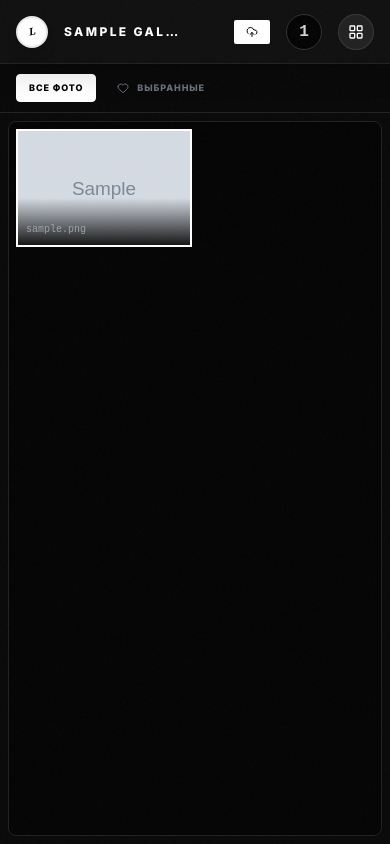
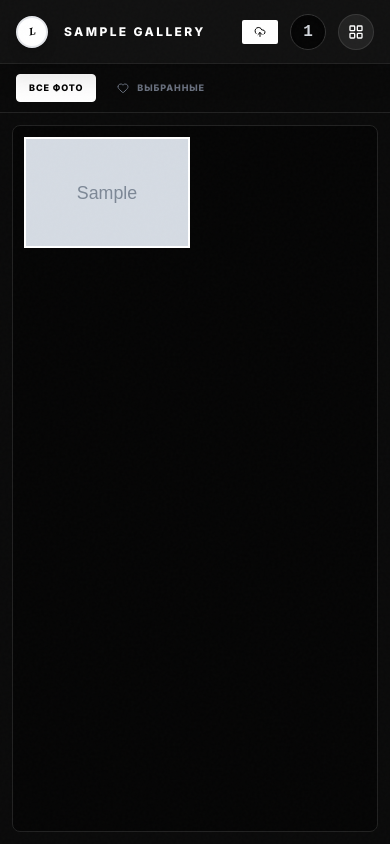
Before and after one commit to maria-antonova616/Lumen, a Django app: page /author/1/gallery/1/ in a window 390 px wide. Run offline with Django 5.2, Linux system fonts and the light colour scheme; a user stored in the database is signed in; tables that the repository leaves empty hold one stand-in row (values such as "Sample post"); grey boxes marked "Sample" are stand-in pictures; some libraries are stand-ins or nearby versions.

Commit message:
ui: improve mobile layout and photo viewing experience

```diff
--- a/gallery/apps.py
+++ b/gallery/apps.py
@@ -6,7 +6,6 @@ class GalleryConfig(AppConfig):
     name = 'gallery'
 
     def ready(self):
-        # Запускаем очистку только при реальном старте сервера, а не при миграциях
         if 'runserver' in sys.argv:
             from .utils import cleanup_unused_files
             try:
--- a/gallery/models.py
+++ b/gallery/models.py
@@ -101,6 +101,4 @@ def delete_photo_files(sender, instance, **kwargs):
 
 @receiver(post_delete, sender=Gallery)
 def delete_gallery_folder(sender, instance, **kwargs):
-    # При удалении галереи пытаемся удалить папку, если она пуста или содержит только эти фото
-    # Фото уже удалены сигналом выше, так как Gallery.delete() вызывает CASCADE удаление Photo
     pass
--- a/gallery/utils.py
+++ b/gallery/utils.py
@@ -7,7 +7,6 @@ def cleanup_unused_files():
     if not os.path.exists(media_root):
         return
 
-    # Получаем все пути к файлам, которые есть в базе
     db_files = set()
     for photo in Photo.objects.all():
         if photo.image:
@@ -15,7 +14,6 @@ def cleanup_unused_files():
         if photo.thumbnail:
             db_files.add(os.path.normpath(photo.thumbnail.path))
 
-    # Рекурсивно обходим папку media и удаляем то, чего нет в базе
     for root, dirs, files in os.walk(media_root):
         for file in files:
             file_path = os.path.normpath(os.path.join(root, file))
@@ -26,7 +24,6 @@ def cleanup_unused_files():
                 except Exception as e:
                     print(f"Error deleting file {file_path}: {e}")
 
-        # Удаляем пустые папки
         for d in dirs:
             dir_path = os.path.join(root, d)
             if not os.listdir(dir_path):
--- a/gallery/views.py
+++ b/gallery/views.py
@@ -110,7 +110,6 @@ def dashboard(request):
 
     total_galleries = galleries.count()
 
-    # Использование Sum и Avg для расчета KPI
     stats = galleries.aggregate(
         total_likes=Sum('total_likes_count'),
         avg_likes=Avg('total_likes_count')
@@ -445,12 +444,12 @@ def gallery_access(request, pk):
                         access_obj.role = access_obj.original_role
                         access_obj.original_role = None
                         access_obj.save()
-                    elif access_obj.role == 'CLIENT': # Если не было original_role, но текущая роль CLIENT (была принудительно поставлена), то возвращаем на VIEWER
+                    elif access_obj.role == 'CLIENT':
                         access_obj.role = 'VIEWER'
                         access_obj.save()
 
             users_data = f.cleaned_data.get('users_data', '')
-            new_user_role = request.POST.get('new_user_role', 'VIEWER') # Получаем роль для новых пользователей
+            new_user_role = request.POST.get('new_user_role', 'VIEWER')
             if users_data:
                 for uname in [u.strip() for u in users_data.split(',') if u.strip()]:
                     try: u = CustomUser.objects.get(username=uname); GalleryAccess.objects.get_or_create(gallery=gallery, user=u, defaults={'role': new_user_role})
--- a/templates/base.html
+++ b/templates/base.html
@@ -3,7 +3,7 @@
 <html lang="ru">
 <head>
     <meta charset="UTF-8">
-    <meta name="viewport" content="width=device-width, initial-scale=1.0">
+    <meta name="viewport" content="width=device-width, initial-scale=1.0, viewport-fit=cover">
         <title>{% block title %}LUMEN | Likedown Gallery{% endblock %}</title>
         <link rel="icon" type="image/x-icon" href="{% static 'img/favicon.ico' %}">
     <script src="https://cdn.tailwindcss.com"></script>
@@ -32,6 +32,20 @@
     </script>
     <style>
       @import url('https://fonts.googleapis.com/css2?family=Inter:wght@200;400;500;600;800&display=swap');
+
+      :root {
+        --sat: env(safe-area-inset-top);
+        --sar: env(safe-area-inset-right);
+        --sab: env(safe-area-inset-bottom);
+        --sal: env(safe-area-inset-left);
+      }
+
+      html, body {
+        overflow-x: hidden;
+        position: relative;
+        width: 100%;
+      }
+
       /* Custom scrollbar for dark theme */
       ::-webkit-scrollbar {
         width: 6px;
--- a/templates/gallery/detail.html
+++ b/templates/gallery/detail.html
@@ -9,15 +9,15 @@
           <div class="w-8 h-8 md:w-10 md:h-10 rounded-full bg-white shadow-lg flex items-center justify-center border-2 border-gray-200">
              <span class="font-serif font-bold text-black text-[10px] italic tracking-tighter transform -rotate-12">L</span>
           </div>
-          <div class="flex flex-col justify-center">
-            <h1 class="text-white text-xs md:text-xs font-bold tracking-[0.2em] uppercase truncate max-w-[120px] md:max-w-none">{{ gallery.title }}</h1>
+          <div class="flex flex-col justify-center min-w-0">
+            <h1 class="text-white text-xs md:text-xs font-bold tracking-[0.2em] uppercase truncate max-w-[150px] md:max-w-none">{{ gallery.title }}</h1>
             <span class="text-[9px] text-gray-500 font-mono uppercase mt-0.5 hidden md:block">
                 {% if is_owner %}РЕЖИМ АВТОРА{% else %}{{ role_name }}{% endif %}
                 {% if gallery.is_common_likes %}<span class="text-green-500 ml-2">• ОБЩИЕ ЛАЙКИ</span>{% endif %}
             </span>
           </div>
         </div>
-        <div class="flex items-center gap-4 md:gap-6 relative z-10">
+        <div class="flex items-center gap-3 md:gap-6 relative z-10">
             {% if is_owner %}
                 <form id="upload-form" action="{% url 'gallery_upload' gallery.photographer.id gallery.id %}" method="post" enctype="multipart/form-data" class="flex items-center">
                     {% csrf_token %}
@@ -31,23 +31,23 @@
             <div class="flex flex-col items-end">
                  <div class="bg-[#050505] w-9 h-9 md:w-12 md:h-12 rounded-full border border-[#333] shadow-inner flex items-center justify-center relative">
                     <span id="header-liked-count" class="font-mono text-base md:text-lg font-bold text-gray-300">{{ liked_count }}</span>
-                    {% if not is_owner %}<div class="absolute -bottom-4 text-[7px] text-gray-500 font-mono">MAX {{ gallery.max_selection_count }}</div>{% endif %}
+                    {% if not is_owner %}<div class="absolute -bottom-4 text-[7px] text-gray-500 font-mono hidden md:block">MAX {{ gallery.max_selection_count }}</div>{% endif %}
                  </div>
             </div>
             {% endif %}
-            <a href="{% url 'dashboard' %}" class="w-9 h-9 md:w-10 md:h-10 rounded-full bg-[#222] flex items-center justify-center border border-white/10 hover:bg-white hover:text-black transition-colors"><i data-lucide="layout-grid" class="w-4 h-4"></i></a>
+            <a href="{% url 'dashboard' %}" class="w-9 h-9 md:w-10 md:h-10 rounded-full bg-[#222] flex items-center justify-center border border-white/10 hover:bg-white hover:text-black transition-colors shrink-0"><i data-lucide="layout-grid" class="w-4 h-4"></i></a>
         </div>
       </header>
       {% if can_like or is_owner %}
       <div class="w-full bg-[#0a0a0a]/95 backdrop-blur-sm border-b border-[#222] z-20 flex flex-col shrink-0">
-            <div class="flex items-center px-4 md:px-6 h-12 md:h-14 gap-2 overflow-x-auto custom-scrollbar">
-                 <a href="?filter=ALL" class="text-[9px] md:text-[10px] uppercase font-bold tracking-widest px-3 py-1.5 md:px-4 md:py-2 rounded border transition-all {% if view_filter == 'ALL' %}bg-white text-black border-white{% else %}bg-transparent text-gray-500 border-transparent hover:text-white{% endif %}">Все фото</a>
-                 <a href="?filter=LIKED" class="text-[9px] md:text-[10px] uppercase font-bold tracking-widest px-3 py-1.5 md:px-4 md:py-2 rounded border transition-all flex items-center gap-2 {% if view_filter == 'LIKED' %}bg-white text-black border-white{% else %}bg-transparent text-gray-500 border-transparent hover:text-white{% endif %}">
+            <div class="flex items-center px-4 md:px-8 h-12 md:h-14 gap-2 overflow-x-auto no-scrollbar">
+                 <a href="?filter=ALL" class="text-[9px] md:text-[10px] uppercase font-bold tracking-widest px-3 py-1.5 md:px-4 md:py-2 rounded border transition-all whitespace-nowrap {% if view_filter == 'ALL' %}bg-white text-black border-white{% else %}bg-transparent text-gray-500 border-transparent hover:text-white{% endif %}">Все фото</a>
+                 <a href="?filter=LIKED" class="text-[9px] md:text-[10px] uppercase font-bold tracking-widest px-3 py-1.5 md:px-4 md:py-2 rounded border transition-all flex items-center gap-2 whitespace-nowrap {% if view_filter == 'LIKED' %}bg-white text-black border-white{% else %}bg-transparent text-gray-500 border-transparent hover:text-white{% endif %}">
                     <i data-lucide="heart" class="w-3 h-3 {% if view_filter == 'LIKED' %}fill-black{% endif %}"></i> Выбранные
                  </a>
             </div>
             {% if is_owner and view_filter == 'LIKED' %}
-            <div class="flex items-center px-4 md:px-6 pb-2 md:pb-3 gap-2 overflow-x-auto custom-scrollbar">
+            <div class="flex items-center px-4 md:px-8 pb-3 gap-2 overflow-x-auto no-scrollbar">
                 <span class="text-[9px] text-gray-500 font-bold uppercase tracking-widest mr-1 shrink-0">Клиент:</span>
                 <a href="?filter=LIKED" class="whitespace-nowrap text-[9px] font-bold px-2 py-0.5 rounded-full border transition-all {% if not current_client_id %}bg-[#222] text-white border-white{% else %}bg-transparent text-gray-500 border-[#333] hover:border-gray-500{% endif %}">Все</a>
                 {% for client in clients_with_likes %}
@@ -57,10 +57,10 @@
             {% endif %}
       </div>
       {% endif %}
-      <main class="flex-1 relative bg-[#0a0a0a] overflow-hidden p-2 md:p-6">
+      <main class="flex-1 relative bg-[#0a0a0a] overflow-hidden p-3 md:p-8">
         <div class="w-full h-full relative bg-[#050505] rounded-lg overflow-hidden border border-[#222] flex flex-col">
-           <div class="flex-1 overflow-y-auto custom-scrollbar p-2 md:p-6">
-               <div id="photo-grid" class="grid grid-cols-2 md:grid-cols-4 lg:grid-cols-5 xl:grid-cols-6 gap-2 md:gap-3">
+           <div class="flex-1 overflow-y-auto custom-scrollbar p-3 md:p-8">
+               <div id="photo-grid" class="grid grid-cols-2 sm:grid-cols-3 md:grid-cols-4 lg:grid-cols-5 xl:grid-cols-6 gap-3 md:gap-4">
                    {% for photo in photos %}
                        {% with state=photo_states|get_item:photo.id %}
                        <div
@@ -76,7 +76,7 @@
                            {% if is_owner %}
                            <div class="absolute top-0 right-0 p-2 opacity-0 group-hover:opacity-100 transition-opacity z-20">
                                <form action="{% url 'photo_delete' photo.id %}" method="post" onsubmit="return confirm('Удалить фото безвозвратно?');">{% csrf_token %}
-                                   <button type="submit" class="bg-red-600 text-white w-6 h-6 rounded flex items-center justify-center hover:bg-red-500 shadow-md"><i data-lucide="trash-2" class="w-3 h-3"></i></button>
+                                   <button type="submit" class="bg-red-600 text-white w-7 h-7 rounded flex items-center justify-center hover:bg-red-500 shadow-md transition-colors"><i data-lucide="trash-2" class="w-4 h-4"></i></button>
                                </form>
                            </div>
                            {% endif %}
@@ -85,7 +85,7 @@
                                 <button
                                     id="grid-btn-{{ photo.id }}"
                                     onclick="toggleLike(event, '{{ photo.id }}')"
-                                    class="flex items-center gap-1.5 px-2 py-1.5 rounded-full transition-all shadow-lg border backdrop-blur-sm
+                                    class="flex items-center gap-1.5 px-2.5 py-1.5 rounded-full transition-all shadow-lg border backdrop-blur-md
                                     {% if state.liked_by_me %}
                                         bg-white text-black border-white
                                     {% else %}
@@ -93,15 +93,15 @@
                                         {% if not state.show_count %}opacity-0 group-hover:opacity-100{% endif %}
                                     {% endif %}"
                                 >
-                                    <i data-lucide="heart" class="w-3 h-3" {% if state.liked_by_me %}fill="currentColor"{% else %}fill="none"{% endif %}></i>
+                                    <i data-lucide="heart" class="w-3.5 h-3.5" {% if state.liked_by_me %}fill="currentColor"{% else %}fill="none"{% endif %}></i>
                                     <span class="text-[9px] font-bold font-mono {% if not state.show_count %}hidden{% endif %}">
                                         {{ state.total_likes }}
                                     </span>
                                 </button>
                            </div>
                            {% endif %}
-                           <div class="absolute bottom-0 left-0 right-0 bg-gradient-to-t from-black/90 to-transparent pt-6 pb-2 px-2 pointer-events-none">
-                               <span class="text-[10px] font-mono text-gray-400 group-hover:text-white transition-colors truncate block">
+                           <div class="absolute bottom-0 left-0 right-0 bg-gradient-to-t from-black/90 to-transparent pt-8 pb-2 px-2 pointer-events-none opacity-0 group-hover:opacity-100 transition-opacity">
+                               <span class="text-[9px] font-mono text-gray-400 group-hover:text-white transition-colors truncate block">
                                    {{ photo.original_filename|default:photo.image.name|basename }}
                                </span>
                            </div>
@@ -111,57 +111,68 @@
                        <div class="col-span-full h-64 flex flex-col items-center justify-center text-gray-500 gap-4"><i data-lucide="image" class="w-12 h-12 opacity-20"></i><p class="text-xs uppercase tracking-widest">{% if view_filter == 'LIKED' %}В этой категории нет фото{% else %}Галерея пуста{% endif %}</p></div>
                    {% endfor %}
                </div>
-               <div class="h-12 md:h-0"></div>
+               <div class="h-16 md:h-0"></div>
            </div>
         </div>
       </main>
-      <div id="modal" class="hidden fixed inset-0 z-50 bg-black flex flex-col md:flex-row">
+      <div id="modal" class="hidden fixed inset-0 z-[100] bg-black flex flex-col md:flex-row">
             <div class="flex-1 relative bg-black flex items-center justify-center p-2 md:p-8 select-none" onclick="closeModal()">
-                <!-- Navigation Buttons -->
-                <button onclick="prevPhoto(event)" class="absolute left-4 z-50 p-4 text-white/20 hover:text-white transition-all group">
-                    <i data-lucide="chevron-left" class="w-10 h-10 group-hover:scale-110"></i>
+                <button onclick="prevPhoto(event)" class="absolute left-2 md:left-4 z-50 p-2 md:p-4 text-white/20 hover:text-white transition-all group">
+                    <i data-lucide="chevron-left" class="w-8 h-8 md:w-10 md:h-10 group-hover:scale-110"></i>
                 </button>
-                <button onclick="nextPhoto(event)" class="absolute right-4 z-50 p-4 text-white/20 hover:text-white transition-all group">
-                    <i data-lucide="chevron-right" class="w-10 h-10 group-hover:scale-110"></i>
+                <button onclick="nextPhoto(event)" class="absolute right-2 md:right-4 z-50 p-2 md:p-4 text-white/20 hover:text-white transition-all group">
+                    <i data-lucide="chevron-right" class="w-8 h-8 md:w-10 md:h-10 group-hover:scale-110"></i>
                 </button>
 
-                <button class="absolute top-6 left-6 text-white z-50" onclick="closeModal(); event.stopPropagation();"><div class="flex items-center gap-2 bg-black/50 px-3 py-1.5 rounded-full border border-white/10 backdrop-blur-md hover:bg-white/10 transition-colors"><i data-lucide="arrow-left" class="w-4 h-4"></i> <span class="text-xs font-bold uppercase tracking-widest">Назад</span></div></button>
+                <button class="absolute top-4 left-4 text-white z-50 md:top-8 md:left-8" onclick="closeModal(); event.stopPropagation();">
+                    <div class="flex items-center gap-2 bg-black/50 px-3 py-1.5 rounded-full border border-white/10 backdrop-blur-md hover:bg-white/10 transition-colors">
+                        <i data-lucide="x" class="w-4 h-4"></i>
+                        <span class="text-[10px] font-bold uppercase tracking-widest hidden sm:inline">Закрыть</span>
+                    </div>
+                </button>
                 <img id="modal-img" src="" class="max-w-full max-h-full object-contain shadow-2xl transition-all duration-300" onclick="event.stopPropagation();">
             </div>
-            <div class="w-full md:w-80 bg-[#0a0a0a] border-t md:border-t-0 md:border-l border-[#222] p-6 flex flex-col shrink-0 max-h-[50vh] md:max-h-full overflow-y-auto custom-scrollbar">
-                <div class="mb-6 pb-6 border-b border-white/5">
-                    <h3 class="text-[9px] font-bold uppercase tracking-widest text-gray-600 mb-2">Файл</h3>
+            <div id="modal-sidebar" class="w-full md:w-80 bg-[#0a0a0a] border-t md:border-t-0 md:border-l border-[#222] p-0 md:p-8 flex flex-col shrink-0 max-h-[60vh] md:max-h-full overflow-y-auto custom-scrollbar rounded-t-2xl md:rounded-t-none transition-all duration-500 ease-in-out relative z-10">
+                <div class="w-full md:hidden h-10 flex items-center justify-center cursor-pointer group shrink-0" id="sidebar-toggle-area">
+                    <div class="w-12 h-1 bg-white/20 rounded-full group-hover:bg-white/40 transition-colors"></div>
+                </div>
+
+                <div class="space-y-6 px-4 pb-8 md:px-0 md:pb-0" id="sidebar-content">
+                    <div class="pb-5 border-b border-white/5">
+                        <h3 class="text-[9px] font-bold uppercase tracking-[0.2em] text-gray-600 mb-2">Файл</h3>
                         <div class="flex items-center gap-2 bg-white/5 p-2 rounded border border-white/10 group cursor-pointer" onclick="copyToClipboard(document.getElementById('modal-filename').textContent)">
                             <span id="modal-filename" class="text-[10px] font-mono text-gray-400 break-all leading-relaxed"></span>
                             <i data-lucide="copy" class="w-3 h-3 text-gray-600 group-hover:text-white transition-colors shrink-0"></i>
                         </div>
                     </div>
 
-                <div id="photographer-note-container" class="mb-6 pb-6 border-b border-white/5 hidden">
-                    <h3 class="text-[9px] font-bold uppercase tracking-widest text-gray-600 mb-2">Примечание фотографа</h3>
+                    <div id="photographer-note-container" class="pb-5 border-b border-white/5 hidden">
+                        <h3 class="text-[9px] font-bold uppercase tracking-[0.2em] text-gray-600 mb-2">Примечание автора</h3>
                         {% if is_owner %}
-                        <textarea id="modal-note" class="w-full bg-[#111] border border-[#222] rounded-sm p-3 text-xs text-white focus:outline-none focus:border-white transition-colors h-24 resize-none placeholder-gray-700" placeholder="Ваше примечание для клиента..."></textarea>
-                        <button onclick="saveNote()" class="mt-2 text-[9px] font-bold uppercase text-gray-500 hover:text-white transition-colors">Обновить примечание</button>
+                            <textarea id="modal-note" class="w-full bg-[#111] border border-[#222] rounded-sm p-3 text-[11px] text-white focus:outline-none focus:border-white transition-colors h-20 resize-none placeholder-gray-700" placeholder="Заметка..."></textarea>
+                            <button onclick="saveNote()" class="mt-2 text-[9px] font-bold uppercase text-gray-500 hover:text-white transition-colors flex items-center gap-1.5"><i data-lucide="save" class="w-3 h-3"></i> Обновить</button>
                         {% else %}
-                        <p id="modal-note-display" class="text-xs text-blue-400 italic bg-blue-400/5 p-3 rounded border border-blue-400/10"></p>
+                            <p id="modal-note-display" class="text-[11px] text-blue-400 italic bg-blue-400/5 p-3 rounded border border-blue-400/10 leading-relaxed"></p>
                         {% endif %}
                     </div>
 
-                <div class="flex-1">
-                    <h3 class="text-[9px] font-bold uppercase tracking-widest text-gray-600 mb-4">Комментарии</h3>
-                    <div id="modal-comments-list" class="mb-6"></div>
+                    <div class="min-h-0 flex flex-col">
+                        <h3 class="text-[9px] font-bold uppercase tracking-[0.2em] text-gray-600 mb-3">Комментарии</h3>
+                        <div id="modal-comments-list" class="space-y-3 mb-4"></div>
 
-                    <h3 class="text-[9px] font-bold uppercase tracking-widest text-gray-600 mb-2">Ваш комментарий</h3>
-                    <textarea id="modal-comment" class="w-full bg-[#111] border border-[#222] rounded-sm p-4 text-sm text-white focus:outline-none focus:border-white transition-colors h-32 resize-none placeholder-gray-700" placeholder="Пожелания по ретуши..."></textarea>
-                    <button onclick="saveComment()" class="mt-4 w-full py-3 bg-white/5 border border-white/10 text-[10px] font-bold uppercase tracking-widest hover:bg-white hover:text-black transition-all">Сохранить</button>
+                        <h3 class="text-[9px] font-bold uppercase tracking-[0.2em] text-gray-600 mb-2">Ваш комментарий</h3>
+                        <textarea id="modal-comment" class="w-full bg-[#111] border border-[#222] rounded-sm p-3 text-[11px] text-white focus:outline-none focus:border-white transition-colors h-24 resize-none placeholder-gray-700" placeholder="Пожелания..."></textarea>
+                        <button onclick="saveComment()" class="mt-3 w-full py-3 bg-white/5 border border-white/10 text-[10px] font-bold uppercase tracking-widest hover:bg-white hover:text-black transition-all">Сохранить</button>
                     </div>
+
                     {% if can_like %}
-                <div class="mt-auto pt-6 border-t border-[#222]">
-                    <button id="modal-like-btn" onclick="toggleLike(event, currentPhotoId)" class="w-full py-4 border border-white/20 text-white font-bold uppercase tracking-widest flex justify-center items-center gap-2 transition-all hover:bg-white/5">
-                        <i id="modal-like-icon" data-lucide="heart" class="w-4 h-4"></i> <span id="modal-like-text">Лайк</span>
+                    <div class="pt-2 pb-4">
+                        <button id="modal-like-btn" onclick="toggleLike(event, currentPhotoId)" class="w-full py-4 bg-white text-black font-bold uppercase tracking-widest flex justify-center items-center gap-2 transition-all hover:bg-gray-200 shadow-xl">
+                            <i id="modal-like-icon" data-lucide="heart" class="w-4 h-4"></i> <span id="modal-like-text">Выбрать</span>
                         </button>
                     </div>
                     {% endif %}
+                </div>
             </div>
       </div>
       <div id="upload-overlay" class="hidden fixed inset-0 z-[100] bg-black/90 backdrop-blur-sm flex flex-col items-center justify-center p-6">
@@ -484,7 +495,7 @@
         });
     }
 
-    async function compressImage(file) {
+    function compressImage(file) {
         return new Promise((resolve) => {
             const reader = new FileReader();
             reader.readAsDataURL(file);
@@ -505,5 +516,56 @@
             };
         });
     }
+
+    let sidebarStartY = 0;
+    const sidebar = document.getElementById('modal-sidebar');
+    const sidebarContent = document.getElementById('sidebar-content');
+    const toggleArea = document.getElementById('sidebar-toggle-area');
+
+    function setSidebarState(isMaximized) {
+        if (isMaximized) {
+            sidebar.style.maxHeight = '60vh';
+            sidebarContent.style.opacity = '1';
+            sidebarContent.style.pointerEvents = 'auto';
+        } else {
+            sidebar.style.maxHeight = '40px';
+            sidebarContent.style.opacity = '0';
+            sidebarContent.style.pointerEvents = 'none';
+        }
+    }
+
+    if (toggleArea) {
+        toggleArea.addEventListener('touchstart', (e) => {
+            sidebarStartY = e.touches[0].clientY;
+        }, { passive: true });
+
+        toggleArea.addEventListener('touchend', (e) => {
+            const endY = e.changedTouches[0].clientY;
+            const diffY = sidebarStartY - endY;
+
+            if (window.innerWidth < 768) {
+                if (diffY > 30) {
+                    setSidebarState(true);
+                } else if (diffY < -30) {
+                    setSidebarState(false);
+                }
+            }
+        }, { passive: true });
+
+        toggleArea.addEventListener('click', () => {
+            if (window.innerWidth < 768) {
+                const isMinimized = sidebar.style.maxHeight === '40px';
+                setSidebarState(isMinimized);
+            }
+        });
+    }
+
+    const originalOpenModal = openModal;
+    window.openModal = function(id, url, seq, isLiked) {
+        if (window.innerWidth < 768) {
+            setSidebarState(true);
+        }
+        originalOpenModal(id, url, seq, isLiked);
+    };
 </script>
 {% endblock %}
```
Also changed, not shown: lumen/storages.py (deleted, +0 -66 lines), templates/gallery/dashboard.html (+8 -8 lines). Lines whose indentation alone changed are shown as unchanged.
